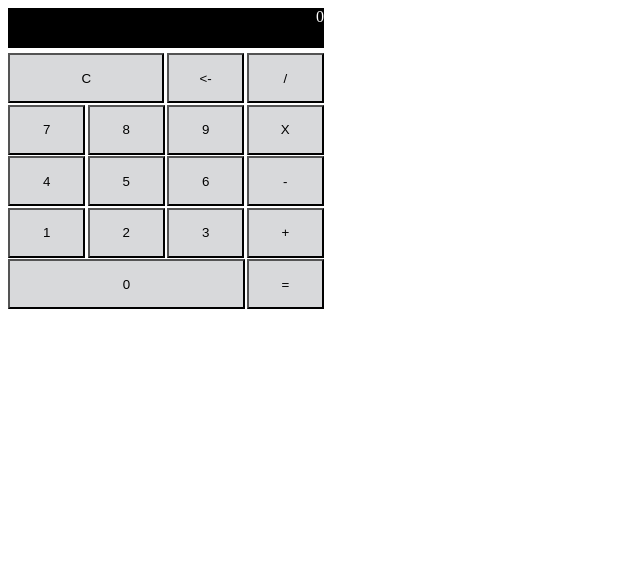
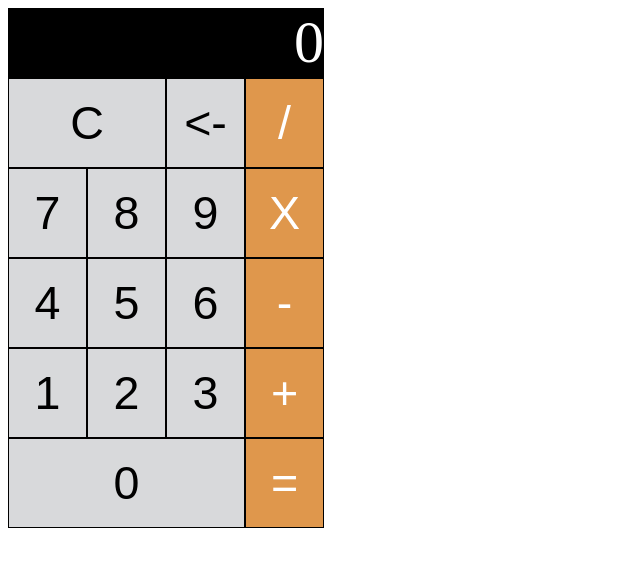
Before and after one commit to briandorian/fe_calculator, a plain HTML site: page src/index.html in a window 1280 px wide. Shown: the whole page, without its empty margins (0-640 px from the left). Drawn offline with Linux system fonts and the light colour scheme.

Commit message:
html and css finalized

```diff
--- a/src/css/style.css
+++ b/src/css/style.css
@@ -7,28 +7,37 @@
     text-align: right;
     background-color: black;
     color:white;
-    height: 40px;
-    margin-bottom: 5px;
-
+    height: 70px;
+    font-size: 45pt;
 }
 
 .calc-row{
     display: flex;
     align-content: stretch;
-    justify-content: space-between;
-    margin-bottom: .5%
+    justify-content: space-evenly;
+    /*margin-bottom: .5%*/
+}
+.calc-row :last-child{
+    background-color:#df974c;
+    color:white
 }
 .calc-button{
-    width: 24.5%;
+    width: 26%;
     background-color: #d8d9db;
     color:black;
-    height: 50px;
+    height: 90px;
+    cursor: pointer;
+    font-size: 35pt;
+    border: 1px solid black;
+}
+.calc-button:hover{
+    background-color: #ebebeb;
 }
 
 .c-button{
-    width: 49.5%;
+    width: 52.25%;
 }
 
 .cero-button{
-    width:75% ;
+    width:78.5% ;
 }
```
